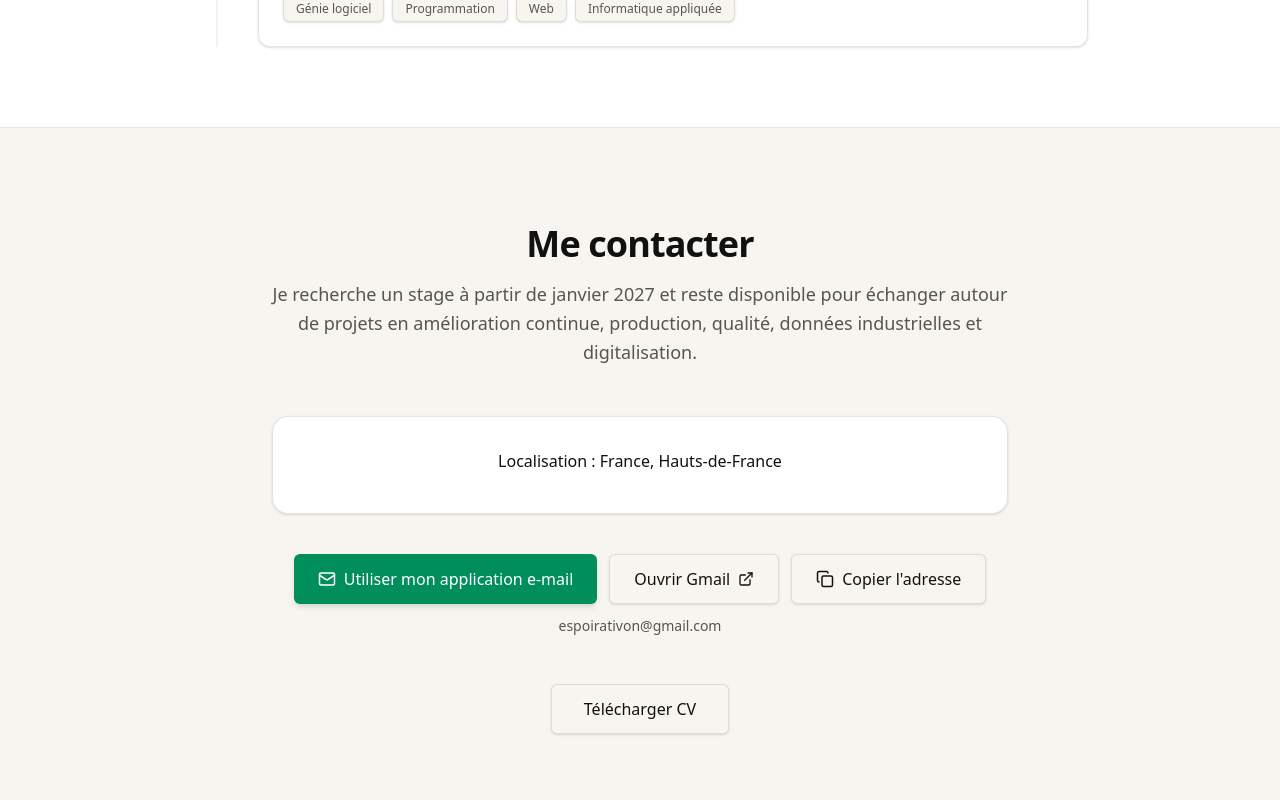
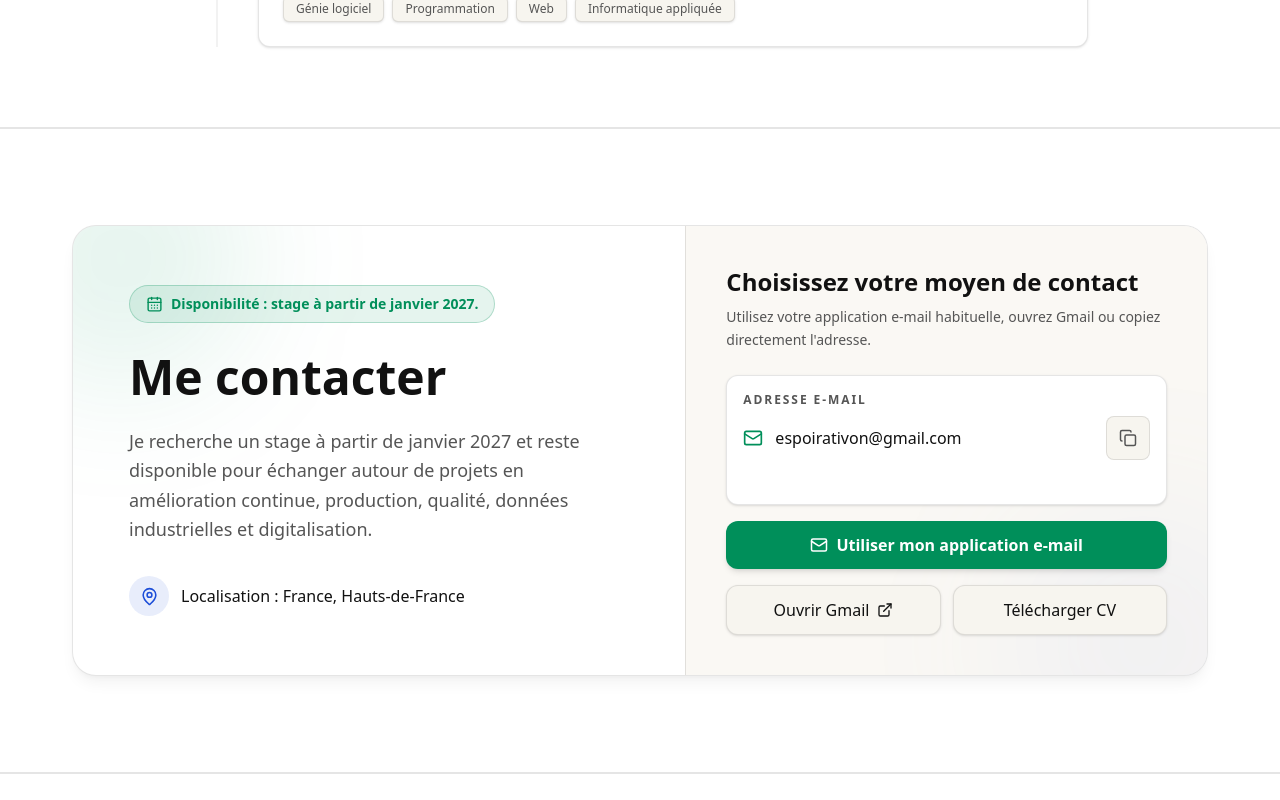
Before and after one commit to espoupou/espoir-ativon, a Next.js app: page / in a window 1280 px wide. Shown: the part 7140-7940 px from the top of the page. Built offline with nearby package versions, Linux system fonts and the light colour scheme.

Commit message:
Redesign contact section layout

```diff
--- a/src/app/page.tsx
+++ b/src/app/page.tsx
@@ -5,7 +5,7 @@ import { useTranslation } from "@/i18n";
 import { projects } from "@/data/projects";
 import { experiences } from "@/data/experiences";
 import { motion } from "framer-motion";
-import { ArrowRight, Factory, Code, Database, Gauge, GitBranch } from "lucide-react";
+import { ArrowRight, CalendarDays, Factory, Code, Database, Gauge, GitBranch, MapPin } from "lucide-react";
 import AnimatedSection from "@/components/AnimatedSection";
 import SectionHeading from "@/components/SectionHeading";
 import ProjectCard from "@/components/ProjectCard";
@@ -283,28 +283,55 @@ export default function Home() {
       </section>
 
       {/* 10. CONTACT */}
-      <section id="contact" className="py-24 max-w-[800px] mx-auto px-5 md:px-8 text-center">
+      <section id="contact" className="scroll-mt-24 border-y border-border bg-background-secondary py-24">
+        <div className="mx-auto max-w-[1200px] px-5 md:px-8">
           <AnimatedSection>
-          <SectionHeading title={t.contact.title} align="center" subtitle={t.contact.description} />
+            <div className="relative overflow-hidden rounded-3xl border border-border bg-cards shadow-lg shadow-black/5">
+              <div className="pointer-events-none absolute -left-20 -top-24 size-64 rounded-full bg-accent-green/10 blur-3xl" />
+              <div className="pointer-events-none absolute -bottom-28 -right-20 size-72 rounded-full bg-accent-blue/10 blur-3xl" />
 
-          <div className="bg-cards border border-border p-8 rounded-2xl shadow-sm mb-10 text-left md:text-center">
-            <p className="text-foreground font-medium mb-2">{t.contact.location}</p>
-            {/* <p className="text-foreground-secondary text-sm">{t.contact.availability}</p> */}
+              <div className="relative grid gap-0 lg:grid-cols-[1.08fr_0.92fr]">
+                <div className="flex flex-col justify-center p-7 sm:p-10 lg:p-14">
+                  <div className="mb-6 inline-flex w-fit items-center gap-2 rounded-full border border-accent-green/25 bg-accent-green/10 px-4 py-2 text-sm font-semibold text-accent-green">
+                    <CalendarDays size={17} aria-hidden="true" />
+                    {t.contact.availability}
+                  </div>
+                  <h2 className="mb-5 font-heading text-3xl font-bold leading-tight text-foreground sm:text-4xl lg:text-5xl">
+                    {t.contact.title}
+                  </h2>
+                  <p className="max-w-xl text-base leading-relaxed text-foreground-secondary sm:text-lg">
+                    {t.contact.description}
+                  </p>
+                  <div className="mt-8 flex items-center gap-3 text-sm font-medium text-foreground sm:text-base">
+                    <span className="inline-flex size-10 shrink-0 items-center justify-center rounded-full bg-accent-blue/10 text-accent-blue">
+                      <MapPin size={19} aria-hidden="true" />
+                    </span>
+                    {t.contact.location}
+                  </div>
                 </div>
 
+                <div className="border-t border-border bg-background/65 p-6 sm:p-8 lg:border-l lg:border-t-0 lg:p-10">
+                  <h3 className="font-heading text-xl font-bold text-foreground sm:text-2xl">
+                    {t.contact.contactOptions}
+                  </h3>
+                  <p className="mb-6 mt-2 text-sm leading-relaxed text-foreground-secondary">
+                    {t.contact.contactHint}
+                  </p>
                   <ContactActions
                     sendEmail={t.contact.sendEmail}
                     openGmail={t.contact.openGmail}
                     copyEmail={t.contact.copyEmail}
                     copiedEmail={t.contact.copiedEmail}
                     copyError={t.contact.copyError}
+                    emailLabel={t.contact.emailLabel}
+                    downloadCV={t.nav.downloadCV}
+                    cvHref={`/cv/cv-${language}.pdf`}
                   />
-          <div className="mt-4 flex justify-center">
-            <a href={`/cv/cv-${language}.pdf`} target="_blank" rel="noopener noreferrer" className="w-full sm:w-auto px-8 py-3 bg-background border border-border text-foreground font-medium rounded-md shadow-sm hover:bg-gray-50 dark:hover:bg-gray-800 transition-colors">
-              {t.nav.downloadCV}
-            </a>
+                </div>
+              </div>
             </div>
           </AnimatedSection>
+        </div>
       </section>
 
     </div>
--- a/src/components/ContactActions.tsx
+++ b/src/components/ContactActions.tsx
@@ -12,6 +12,9 @@ type ContactActionsProps = {
   copyEmail: string;
   copiedEmail: string;
   copyError: string;
+  downloadCV: string;
+  cvHref: string;
+  emailLabel: string;
   openGmail: string;
   sendEmail: string;
 };
@@ -40,6 +43,9 @@ export default function ContactActions({
   copyEmail,
   copiedEmail,
   copyError,
+  downloadCV,
+  cvHref,
+  emailLabel,
   openGmail,
   sendEmail,
 }: ContactActionsProps) {
@@ -56,37 +62,61 @@ export default function ContactActions({
   };
 
   return (
-    <div className="flex flex-col items-center gap-3">
-      <div className="flex w-full flex-col justify-center gap-3 sm:w-auto sm:flex-row">
+    <div className="space-y-4">
+      <div className="rounded-xl border border-border bg-cards p-4 shadow-sm">
+        <p className="mb-2 text-xs font-semibold uppercase tracking-[0.16em] text-foreground-secondary">
+          {emailLabel}
+        </p>
+        <div className="flex items-center gap-3">
+          <Mail className="shrink-0 text-accent-green" size={20} aria-hidden="true" />
           <a
             href={CONTACT_MAILTO_URL}
-          className="inline-flex w-full items-center justify-center gap-2 rounded-md bg-accent-green px-6 py-3 font-medium text-white shadow-md transition-colors hover:bg-emerald-600 sm:w-auto"
+            className="min-w-0 flex-1 break-all text-left font-medium text-foreground transition-colors hover:text-accent-green"
+          >
+            {CONTACT_EMAIL}
+          </a>
+          <button
+            type="button"
+            onClick={handleCopy}
+            className="inline-flex size-11 shrink-0 items-center justify-center rounded-lg border border-border bg-background text-foreground-secondary transition-colors hover:border-accent-green/50 hover:text-accent-green"
+            aria-label={copyStatus === "copied" ? copiedEmail : copyEmail}
+            title={copyStatus === "copied" ? copiedEmail : copyEmail}
+          >
+            {copyStatus === "copied" ? <Check size={18} aria-hidden="true" /> : <Copy size={18} aria-hidden="true" />}
+          </button>
+        </div>
+        <p className="mt-2 min-h-5 text-left text-sm text-foreground-secondary" role="status" aria-live="polite">
+          {copyStatus === "copied" ? copiedEmail : copyStatus === "error" ? copyError : ""}
+        </p>
+      </div>
+
+      <a
+        href={CONTACT_MAILTO_URL}
+        className="inline-flex min-h-12 w-full items-center justify-center gap-2 rounded-xl bg-accent-green px-6 py-3 font-semibold text-white shadow-md transition-colors hover:bg-emerald-600"
       >
         <Mail size={18} aria-hidden="true" />
         {sendEmail}
       </a>
+
+      <div className="grid grid-cols-1 gap-3 sm:grid-cols-2">
         <a
           href={CONTACT_GMAIL_URL}
           target="_blank"
           rel="noopener noreferrer"
-          className="inline-flex w-full items-center justify-center gap-2 rounded-md border border-border bg-background px-6 py-3 font-medium text-foreground shadow-sm transition-colors hover:bg-gray-50 dark:hover:bg-gray-800 sm:w-auto"
+          className="inline-flex min-h-12 w-full items-center justify-center gap-2 rounded-xl border border-border bg-background px-5 py-3 font-medium text-foreground shadow-sm transition-colors hover:border-accent-green/40 hover:bg-gray-50 dark:hover:bg-gray-800"
         >
           {openGmail}
           <ExternalLink size={16} aria-hidden="true" />
         </a>
-        <button
-          type="button"
-          onClick={handleCopy}
-          className="inline-flex w-full items-center justify-center gap-2 rounded-md border border-border bg-background px-6 py-3 font-medium text-foreground shadow-sm transition-colors hover:bg-gray-50 dark:hover:bg-gray-800 sm:w-auto"
+        <a
+          href={cvHref}
+          target="_blank"
+          rel="noopener noreferrer"
+          className="inline-flex min-h-12 w-full items-center justify-center rounded-xl border border-border bg-background px-5 py-3 font-medium text-foreground shadow-sm transition-colors hover:border-accent-blue/40 hover:bg-gray-50 dark:hover:bg-gray-800"
         >
-          {copyStatus === "copied" ? <Check size={18} aria-hidden="true" /> : <Copy size={18} aria-hidden="true" />}
-          {copyStatus === "copied" ? copiedEmail : copyEmail}
-        </button>
+          {downloadCV}
+        </a>
       </div>
-      <p className="text-sm text-foreground-secondary">{CONTACT_EMAIL}</p>
-      <p className="min-h-5 text-sm text-foreground-secondary" role="status" aria-live="polite">
-        {copyStatus === "copied" ? copiedEmail : copyStatus === "error" ? copyError : ""}
-      </p>
     </div>
   );
 }
--- a/src/i18n/en.ts
+++ b/src/i18n/en.ts
@@ -211,6 +211,9 @@ export const en = {
     description: "I am looking for an internship starting in January 2027 and remain available to discuss continuous improvement, production, quality, industrial data and digitalization projects.",
     location: "Location: France, Hauts-de-France",
     availability: "Availability: internship starting in January 2027.",
+    contactOptions: "Choose how to contact me",
+    contactHint: "Use your usual email application, open Gmail, or copy the address directly.",
+    emailLabel: "Email address",
     sendEmail: "Use my email app",
     openGmail: "Open Gmail",
     copyEmail: "Copy email",
--- a/src/i18n/fr.ts
+++ b/src/i18n/fr.ts
@@ -211,6 +211,9 @@ export const fr = {
     description: "Je recherche un stage à partir de janvier 2027 et reste disponible pour échanger autour de projets en amélioration continue, production, qualité, données industrielles et digitalisation.",
     location: "Localisation : France, Hauts-de-France",
     availability: "Disponibilité : stage à partir de janvier 2027.",
+    contactOptions: "Choisissez votre moyen de contact",
+    contactHint: "Utilisez votre application e-mail habituelle, ouvrez Gmail ou copiez directement l'adresse.",
+    emailLabel: "Adresse e-mail",
     sendEmail: "Utiliser mon application e-mail",
     openGmail: "Ouvrir Gmail",
     copyEmail: "Copier l'adresse",
```
Lines whose indentation alone changed are shown as unchanged.
